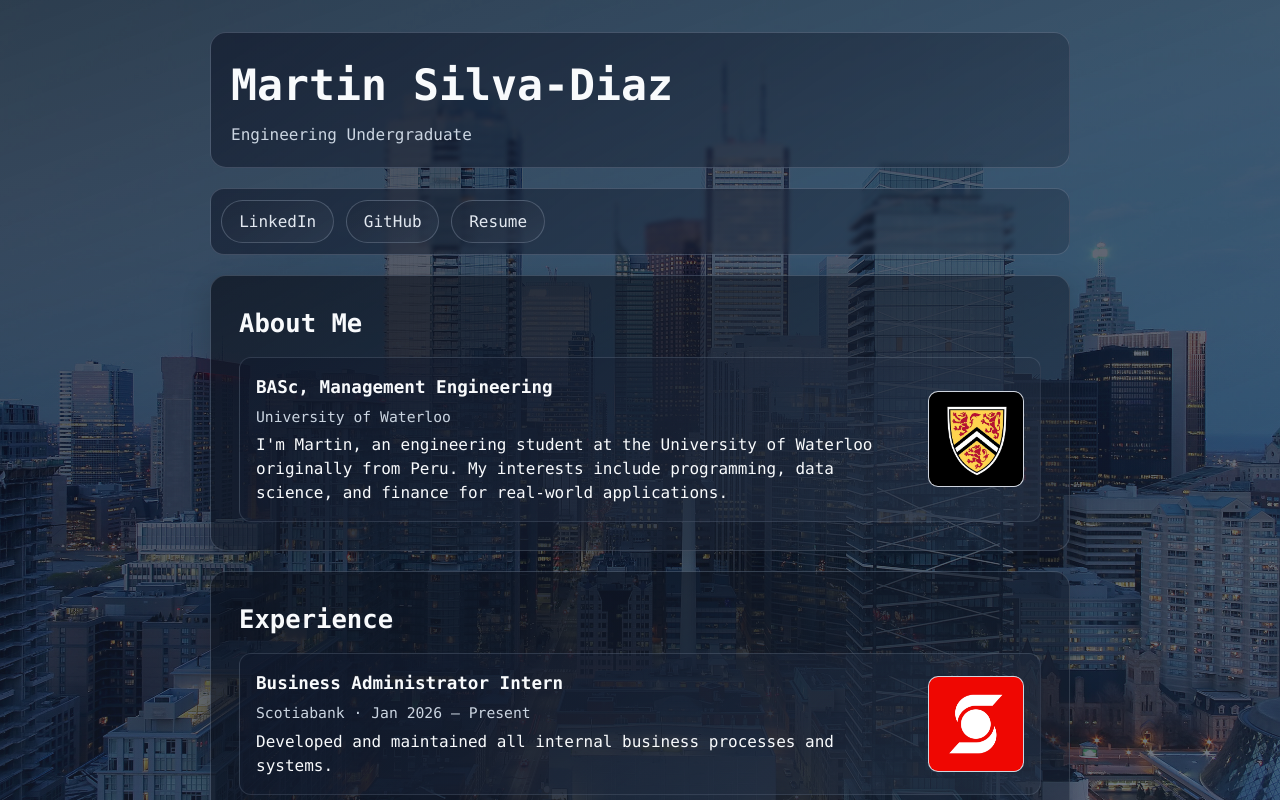
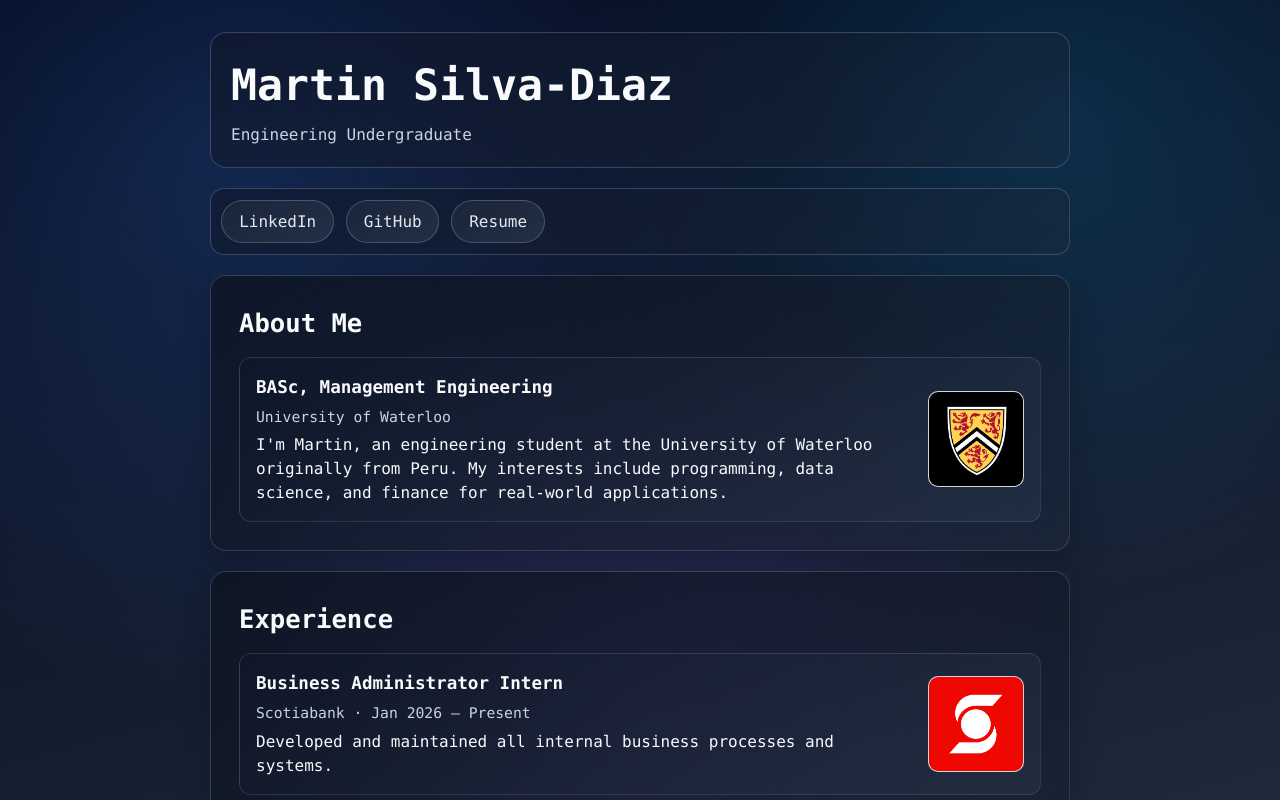
Before and after one commit to Martins26/Martin-Silva-Diaz-Personal-Website, a React (Vite) app: page / in a window 1280 px wide. Shown: the top 800 px of the page. Built offline with nearby package versions, Linux system fonts and the light colour scheme.

Commit message:
Ensure gradient background fills entire viewport

```diff
--- a/src/App.css
+++ b/src/App.css
@@ -1,21 +1,44 @@
 :root {
-   font-family: ui-monospace, SFMono-Regular, Menlo, Monaco,
+  font-family: ui-monospace, SFMono-Regular, Menlo, Monaco,
                Consolas, "Liberation Mono", "Courier New", monospace;
   line-height: 1.5;
 }
 
+html, body {
+  min-height: 100%;
+}
+
+body {
+  margin: 0;
+  background:
+    radial-gradient(
+      circle at 18% 20%,
+      rgba(59, 130, 246, 0.22) 0%,
+      rgba(59, 130, 246, 0) 44%
+    ),
+    radial-gradient(
+      circle at 82% 15%,
+      rgba(14, 165, 233, 0.18) 0%,
+      rgba(14, 165, 233, 0) 38%
+    ),
+    radial-gradient(
+      circle at 50% 88%,
+      rgba(139, 92, 246, 0.2) 0%,
+      rgba(139, 92, 246, 0) 46%
+    ),
+    linear-gradient(
+      165deg,
+      #020617 0%,
+      #0f172a 46%,
+      #1e293b 100%
+    );
+  background-attachment: fixed;
+  color: #f8fafc;
+}
+
 #root {
   min-height: 100vh;
-  margin: 0;
   padding: 2rem;
-  background:
-    linear-gradient(
-      160deg,
-      rgba(2, 6, 23, 0.76) 0%,
-      rgba(15, 23, 42, 0.68) 40%,
-      rgba(30, 41, 59, 0.62) 100%
-    ),
-    url("/logos/background.png") center / cover no-repeat fixed;
   color: #f8fafc;
 }
 
@@ -101,7 +124,7 @@ html {
 }
 
 @media (max-width: 900px) {
-  #root {
+  body {
     background-attachment: scroll;
   }
 }
```
